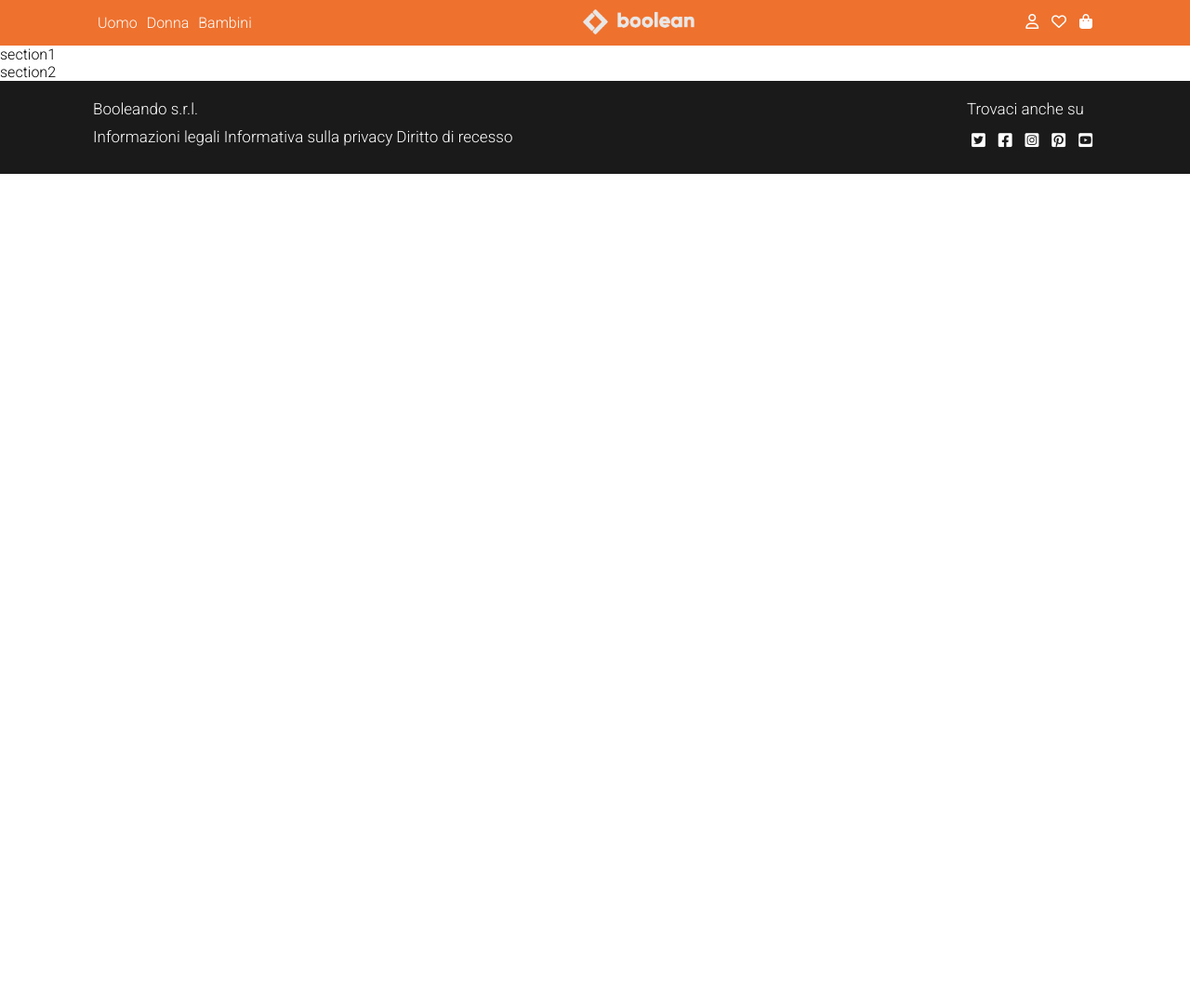
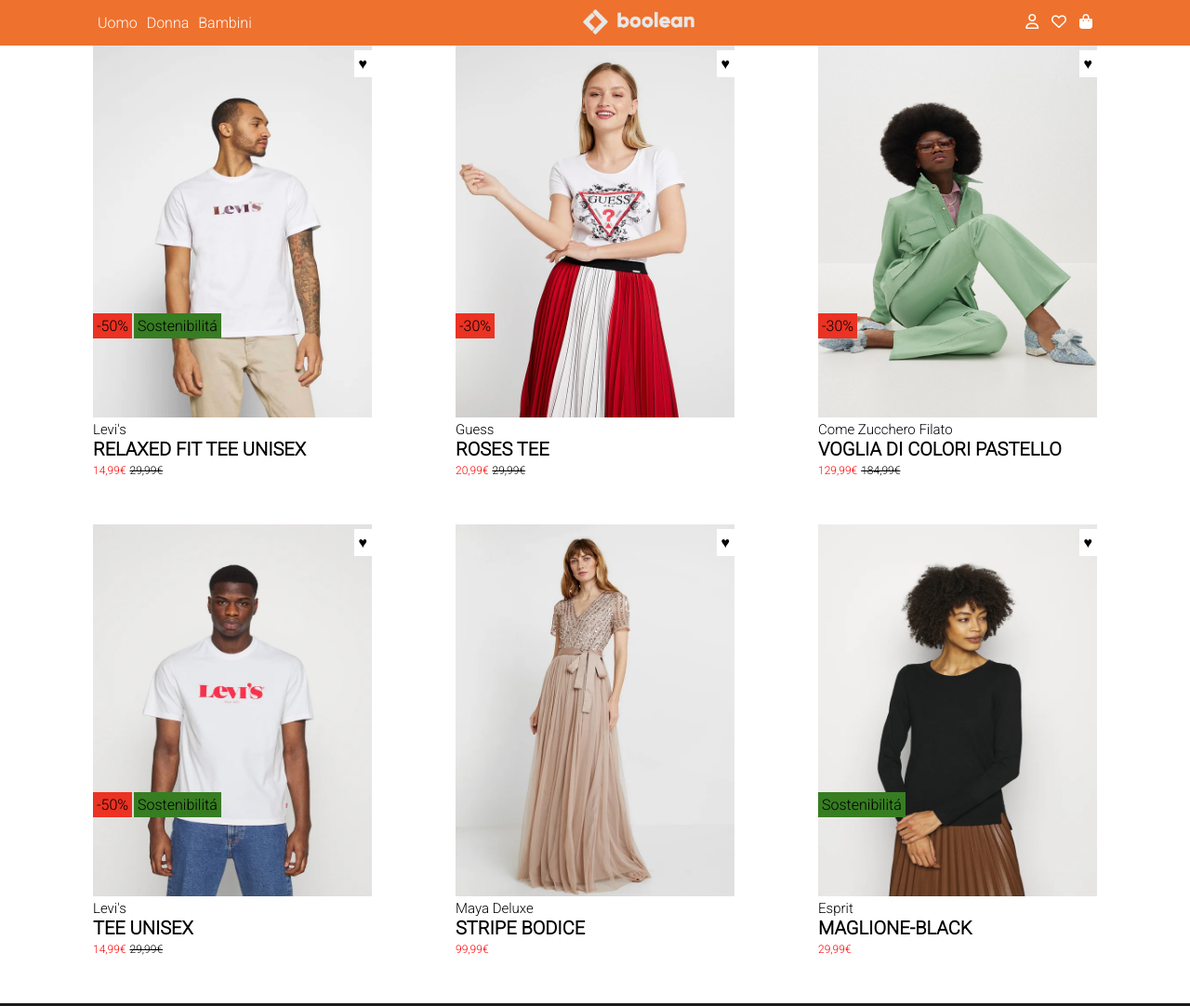
Before and after one commit to mattialicausi/html-css-boolando, a plain HTML site: page index.html in a window 1280 px wide. Shown: the top 1082 px of the page at 93% size. Before the commit the page ends 800 px from the top, so only its background shows below. Drawn offline with Linux system fonts and the light colour scheme.

Commit message:
modifiche main

```diff
--- a/css/style.css
+++ b/css/style.css
@@ -45,6 +45,84 @@ ul li{
 }
 /* fine header */
 
+/* modifico main */
+.container-main img{
+   width: 300px;
+   height: 400px;
+}
+.container-main{
+
+}
+.container-cards{
+    display: flex;
+    flex-flow: row wrap;
+    justify-content: space-between;
+    max-width: 1170px;
+    margin-left: 100px;
+    margin-right: 100px;
+    padding-bottom: 50px;
+}
+/* modifico btn */
+.cards{
+    /* width: calc(100% / 3); */
+    position: relative;
+}
+.heart{
+    position: absolute;
+    top: 5px;
+    right: 0;
+    padding: 5px;
+    background-color: white;
+}
+.percentuale{
+    position: absolute;
+    left:0;
+    bottom: 150px;
+    padding: 4px;
+    background-color: rgb(235, 50, 35);
+}
+.sostenibilita{
+    position: absolute;
+    bottom: 150px;
+    left: 44px;
+    padding: 4px;
+    background-color: rgb(55, 125, 34);
+}
+.sostenibilita_2{
+    position: absolute;
+    bottom: 150px;
+    left: 0;
+    padding: 4px;
+    background-color: rgb(55, 125, 34);
+}
+/* modifico details */
+.brand{
+    font-size: 15px;
+}
+.name-object{
+    font-size: 20px;
+}
+.price-1{
+    display: inline-block;
+    color: red;
+    font-size: 12px;
+}
+.price-2{
+    display: inline-block;
+    font-size: 12px;
+}
+
+
+
+
+
+
+
+
+
+
+
+
 
 
 
--- a/index.html
+++ b/index.html
@@ -31,8 +31,83 @@
         </div>
     </header>
     <main>
-        <section>section1</section>
-        <section>section2</section>
+        <!-- card 1 -->
+        <div class="container-main">
+            <div class="container-cards">
+                <div class="cards">
+                    <img src="img/1.webp" alt="Levi's">
+                    <div class="heart">&hearts;</div>
+                    <div class="percentuale">-50%</div>
+                    <div class="sostenibilita">Sostenibilit&aacute;</div>
+                        <div class="details">
+                            <div class="brand">Levi's</div>
+                            <div class="name-object"><strong>RELAXED FIT TEE UNISEX</strong></div>
+                            <div class="price-1">14,99€</div>
+                            <div class="price-2"><s>29,99€</s></div>
+                        </div>
+                </div>
+                <!-- card 2 -->
+                <div class="cards">
+                    <img src="img/2.webp" alt="Guess">
+                    <div class="heart">&hearts;</div>
+                    <div class="percentuale">-30%</div>
+                        <div class="details">
+                            <div class="brand">Guess</div>
+                            <div class="name-object"><strong>ROSES TEE</strong></div>
+                            <div class="price-1">20,99€</div>
+                            <div class="price-2"><s>29,99€</s></div>
+                        </div>
+                </div>
+                <!-- card 3 -->
+                <div class="cards">
+                    <img src="img/3.webp" alt="Come">
+                    <div class="heart">&hearts;</div>
+                    <div class="percentuale">-30%</div>
+                        <div class="details">
+                            <div class="brand">Come Zucchero Filato</div>
+                            <div class="name-object"><strong>VOGLIA DI COLORI PASTELLO</strong></div>
+                            <div class="price-1">129,99€</div>
+                            <div class="price-2"><s>184,99€</s></div>
+                        </div>
+                </div>
+            </div>
+                <!-- card 4 -->
+                <div class="container-cards">
+                <div class="cards">
+                    <img src="img/4.webp" alt="Levi's">
+                    <div class="heart">&hearts;</div>
+                    <div class="percentuale">-50%</div>
+                    <div class="sostenibilita">Sostenibilit&aacute;</div>
+                        <div class="details">
+                            <div class="brand">Levi's</div>
+                            <div class="name-object"><strong>TEE UNISEX</strong></div>
+                            <div class="price-1">14,99€</div>
+                            <div class="price-2"><s>29,99€</s></div>
+                        </div>
+                </div>
+                <!-- card 5 -->
+                <div class="cards">
+                    <img src="img/5.webp" alt="Maya">
+                    <div class="heart">&hearts;</div>
+                        <div class="details">
+                            <div class="brand">Maya Deluxe</div>
+                            <div class="name-object"><strong>STRIPE BODICE</strong></div>
+                            <div class="price-1">99,99€</div>
+                        </div>
+                </div>
+                <!-- card 6 -->
+                <div class="cards">
+                    <img src="img/6.webp" alt="Esprit">
+                    <div class="heart">&hearts;</div>
+                    <div class="sostenibilita_2">Sostenibilit&aacute;</div>
+                        <div class="details">
+                            <div class="brand">Esprit</div>
+                            <div class="name-object"><strong>MAGLIONE-BLACK</strong></div>
+                            <div class="price-1">29,99€</div>
+                        </div>
+                </div>
+            </div>
+        </div>
     </main>
 
     <!-- inizio footer -->
```
